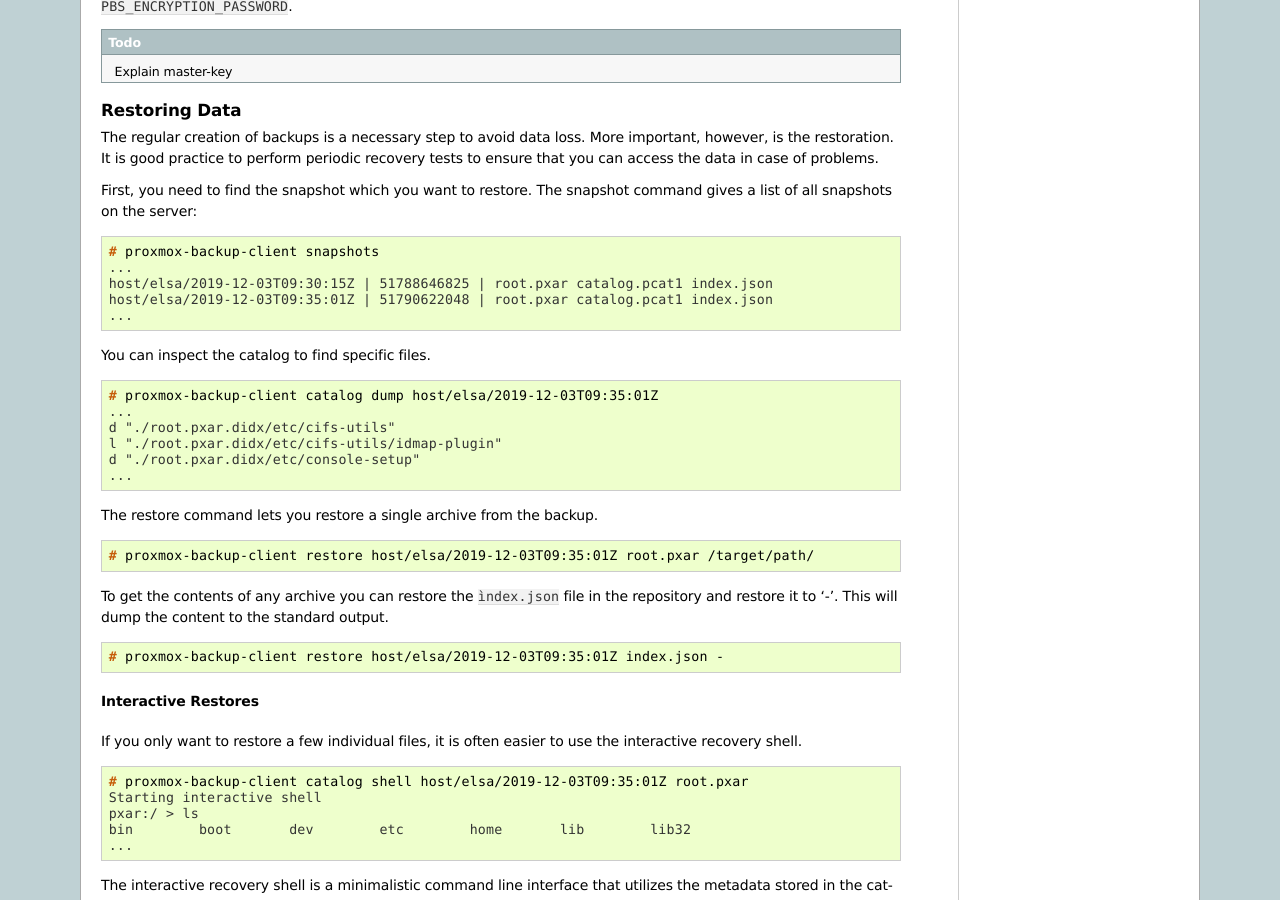
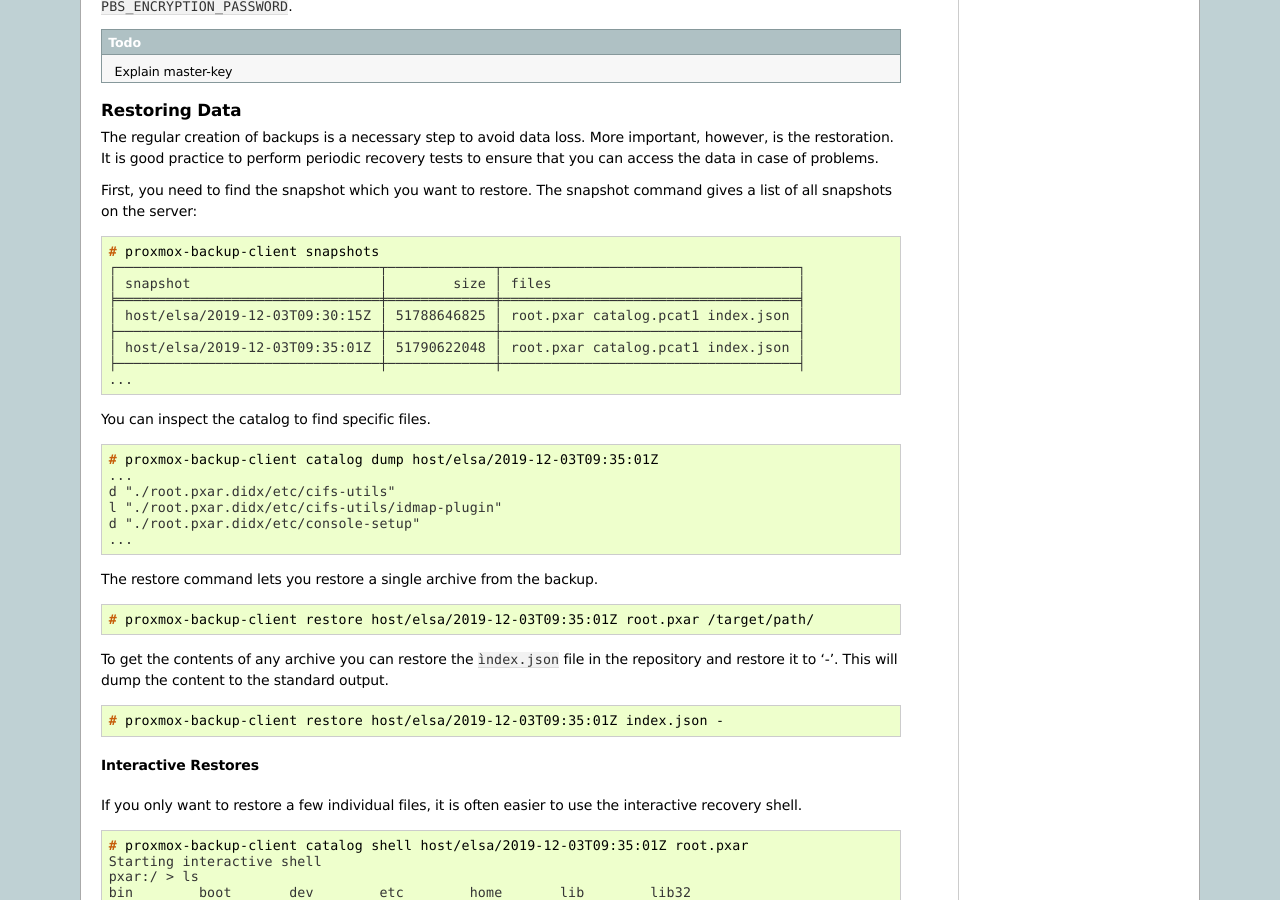
Before and after one commit to proxmox/proxmox-backup, a Sphinx documentation site: the page built from docs/administration-guide.rst, in a window 1280 px wide and 900 px high, scrolled down 7691 px. Built offline with Sphinx 7.4.7, drawn with Linux system fonts in a browser that asks for light colours.

Commit message:
administration-guide.rst: update snapshot list output

```diff
--- a/docs/administration-guide.rst
+++ b/docs/administration-guide.rst
@@ -575,9 +575,13 @@
 .. code-block:: console
 
   # proxmox-backup-client snapshots
-  ...
-  host/elsa/2019-12-03T09:30:15Z | 51788646825 | root.pxar catalog.pcat1 index.json
-  host/elsa/2019-12-03T09:35:01Z | 51790622048 | root.pxar catalog.pcat1 index.json
+  ┌────────────────────────────────┬─────────────┬────────────────────────────────────┐
+  │ snapshot                       │        size │ files                              │
+  ╞════════════════════════════════╪═════════════╪════════════════════════════════════╡
+  │ host/elsa/2019-12-03T09:30:15Z │ 51788646825 │ root.pxar catalog.pcat1 index.json │
+  ├────────────────────────────────┼─────────────┼────────────────────────────────────┤
+  │ host/elsa/2019-12-03T09:35:01Z │ 51790622048 │ root.pxar catalog.pcat1 index.json │
+  ├────────────────────────────────┼─────────────┼────────────────────────────────────┤
   ...
 
 You can inspect the catalog to find specific files.
```
